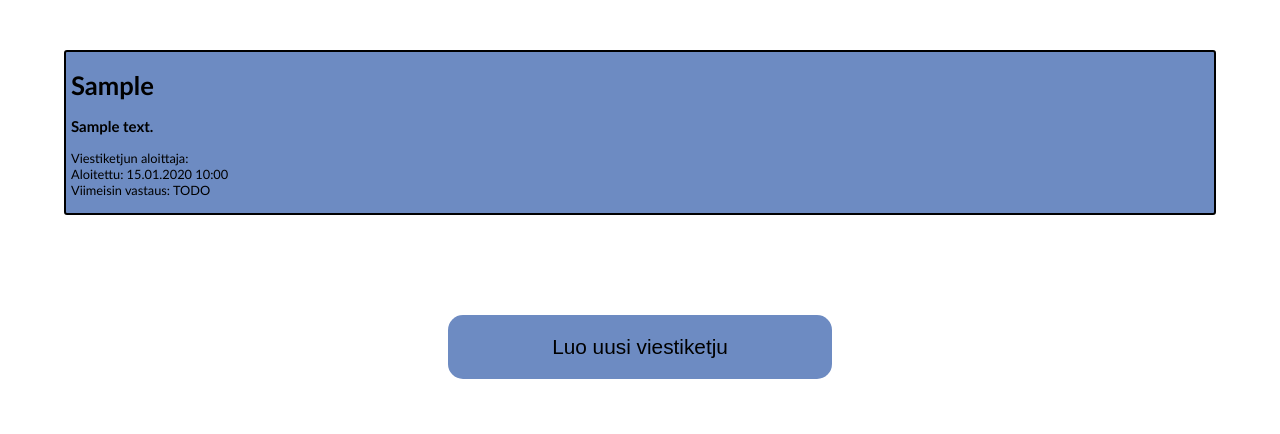
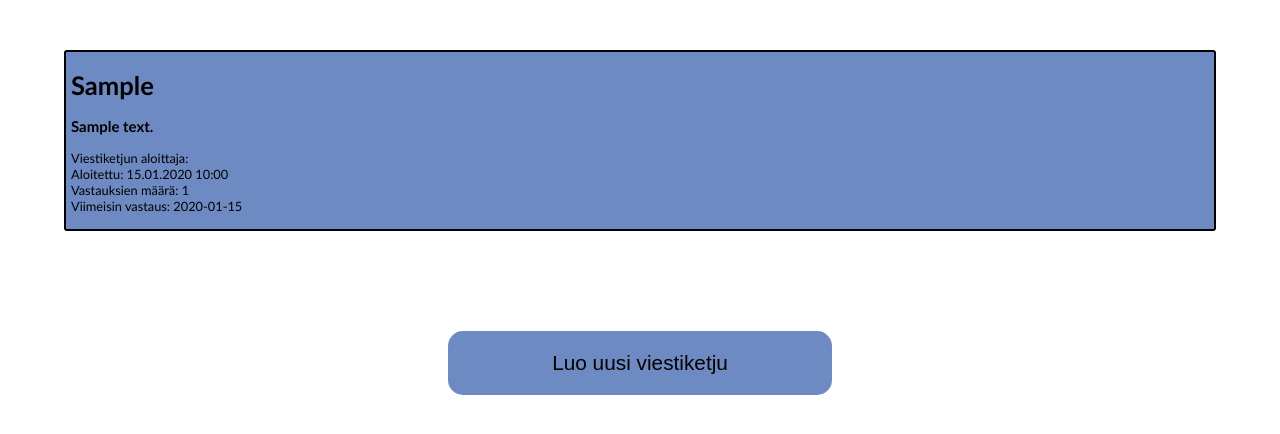
Before and after one commit to sonicsasha/Foorum.io, a Flask app: template templates/threads.html in a window 1280 px wide. Shown: the part 80-514 px from the top of the page. Run offline with Flask 2, Linux system fonts and the light colour scheme; the template is opened without the code that fills it: most values are stand-ins (such as "Sample title", 1, 10 or a date in 2020).

Commit message:
UPDATE thread and topic information
Added information to thread and topic selections, including the amount of threads, amount of replies and the time of the latest reply.

```diff
--- a/app.py
+++ b/app.py
@@ -93,9 +93,9 @@ def mainpage():
     auth_level = getAuthLevel()
 
     if auth_level>=1: #Moderators and admins can see all topics
-        sql="SELECT T.id, T.topic_name, T.topic_desc, T.is_hidden FROM topics T ORDER BY T.id;"
+        sql="SELECT COUNT(threads.id), T.id, T.topic_name, T.topic_desc, T.is_hidden FROM topics T LEFT JOIN threads ON threads.topic_id=T.id GROUP BY T.id ORDER BY T.id;"
     else:
-        sql="SELECT T.id, T.topic_name, T.topic_desc, T.is_hidden FROM topics T LEFT JOIN topicsAccess TA ON TA.topic_id=T.id  WHERE T.is_hidden=False OR TA.user_id=:user_id ORDER BY T.id;"
+        sql="SELECT COUNT(threads.id), T.id, T.topic_name, T.topic_desc, T.is_hidden FROM topics T LEFT JOIN topicsAccess TA ON TA.topic_id=T.id LEFT JOIN threads ON threads.topic_id=T.id WHERE T.is_hidden=False OR TA.user_id=:user_id GROUP BY T.id ORDER BY T.id;"
 
     topics=db.session.execute(sql, {"user_id":user_id}).fetchall()
     print(topics)
@@ -119,7 +119,7 @@ def threads(id):
         if not has_access: #If the topic is private, then check that the user has access to the topic.
             return ("Sinulla ei ole pääsyä tähän aiheeseen. Mene pois! >:(")
 
-    sql="SELECT U.username, U.auth_level, T.thread_header, T.thread_desc, T.sent_at, T.edited_at, T.id FROM threads T LEFT JOIN users U ON U.id=T.poster_id WHERE T.topic_id=:topic_id ORDER BY T.sent_at DESC"
+    sql="SELECT T.id, U.username, U.auth_level, T.thread_header, T.thread_desc, T.sent_at, T.edited_at, MAX(R.sent_at), COUNT(R.sent_at) FROM threads T LEFT JOIN users U ON U.id=T.poster_id LEFT JOIN replies R ON R.thread_id=T.id WHERE T.topic_id=:topic_id GROUP BY T.id, U.username, U.auth_level ORDER BY T.sent_at DESC"
     threads=db.session.execute(sql, {"topic_id":id})
     return render_template("threads.html", threads=threads, auth_level=getAuthLevel(), topic_id=id)
 
@@ -385,7 +385,7 @@ def showThread(id):
     sql="SELECT Th.id, Th.thread_header, Th.thread_desc, Top.topic_name, Th.sent_at, Th.edited_at, U.username, U.auth_level FROM threads Th LEFT JOIN topics Top ON Th.topic_id=Top.id LEFT JOIN users U ON U.id=Th.poster_id WHERE Th.id=:id"
     thread_info=db.session.execute(sql, {"id":id}).fetchone()
     if not thread_info:
-        return ("Thread not found :(")
+        return ("Viestiketjua ei löytynyt:(")
 
     sql="SELECT U.username, U.auth_level, R.id, R.message, R.sent_at, R.edited_at FROM replies R LEFT JOIN users U ON U.id=R.poster_id WHERE thread_id=:thread_id ORDER BY R.sent_at"
     replies=db.session.execute(sql, {"thread_id":id})
--- a/templates/threads.html
+++ b/templates/threads.html
@@ -28,7 +28,11 @@
     <br>
     <a>Aloitettu: {{thread.sent_at.strftime("%d.%m.%Y %H:%M")}}</a>
     <br>
-    <a>Viimeisin vastaus: TODO</a>
+    <a>Vastauksien määrä: {{thread.count}}</a>
+    <br>
+    {% if thread.max %}
+    <a>Viimeisin vastaus: {{thread.max.strftime("%d.%m.%Y %H:%M")}}</a>
+    {% endif %}
 </div>
 {% endfor %}
 
--- a/templates/topics.html
+++ b/templates/topics.html
@@ -16,9 +16,7 @@
     {% if topic.is_hidden %}
     <h3><a style="color: red">YKSITYINEN</h3>
     {% endif %}
-    <a>Total threads: TODO</a>
-    <br>
-    <a>Latest reply: TODO</a>
+    <a>Viestiketjujen määrä: {{topic.count}}</a>
 </div>
 {% endfor %}
 
```
